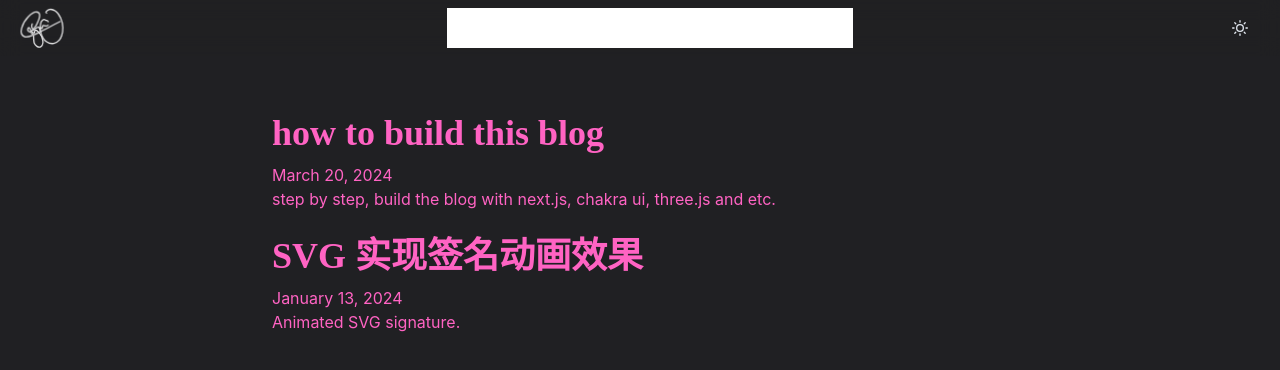
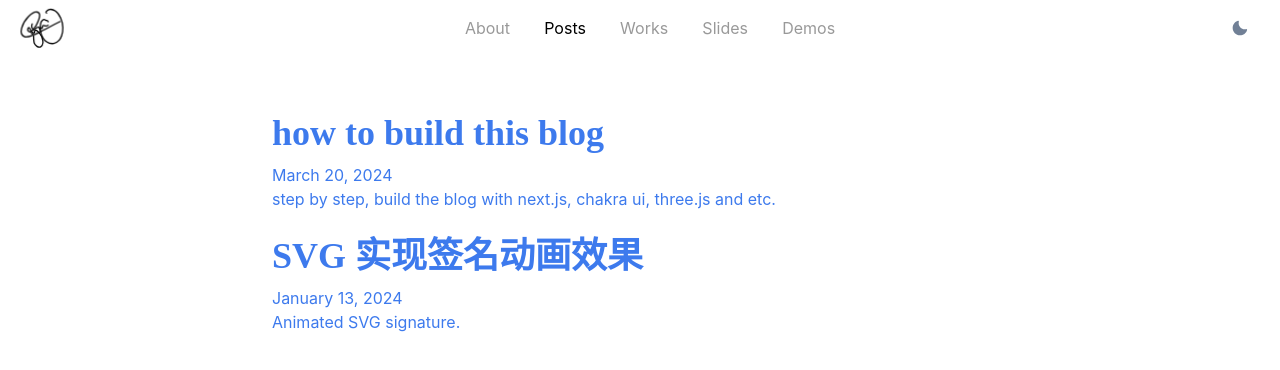
Before and after one commit to dribble-njr/njr.me, a Next.js app: page /posts in a window 1280 px wide. Shown: the top 370 px of the page. Built offline with nearby package versions, Linux system fonts and the light colour scheme.

Commit message:
feat: change theme

```diff
--- a/components/layouts/navbar.tsx
+++ b/components/layouts/navbar.tsx
@@ -47,7 +47,7 @@
       justifyContent="space-evenly"
       flex={1}
       mt={{ base: 4, md: 0 }}
-      bgColor="#fff"
+      bgColor={useColorModeValue('#ffffff40', '#20202380')}
     >
       <LinkItem href="/" path={path}>
         About
--- a/logic/theme.ts
+++ b/logic/theme.ts
@@ -40,7 +40,7 @@
 }
 
 const config: ThemeConfig = {
-  initialColorMode: 'dark',
+  initialColorMode: 'system',
   useSystemColorMode: true
 }
 
```
